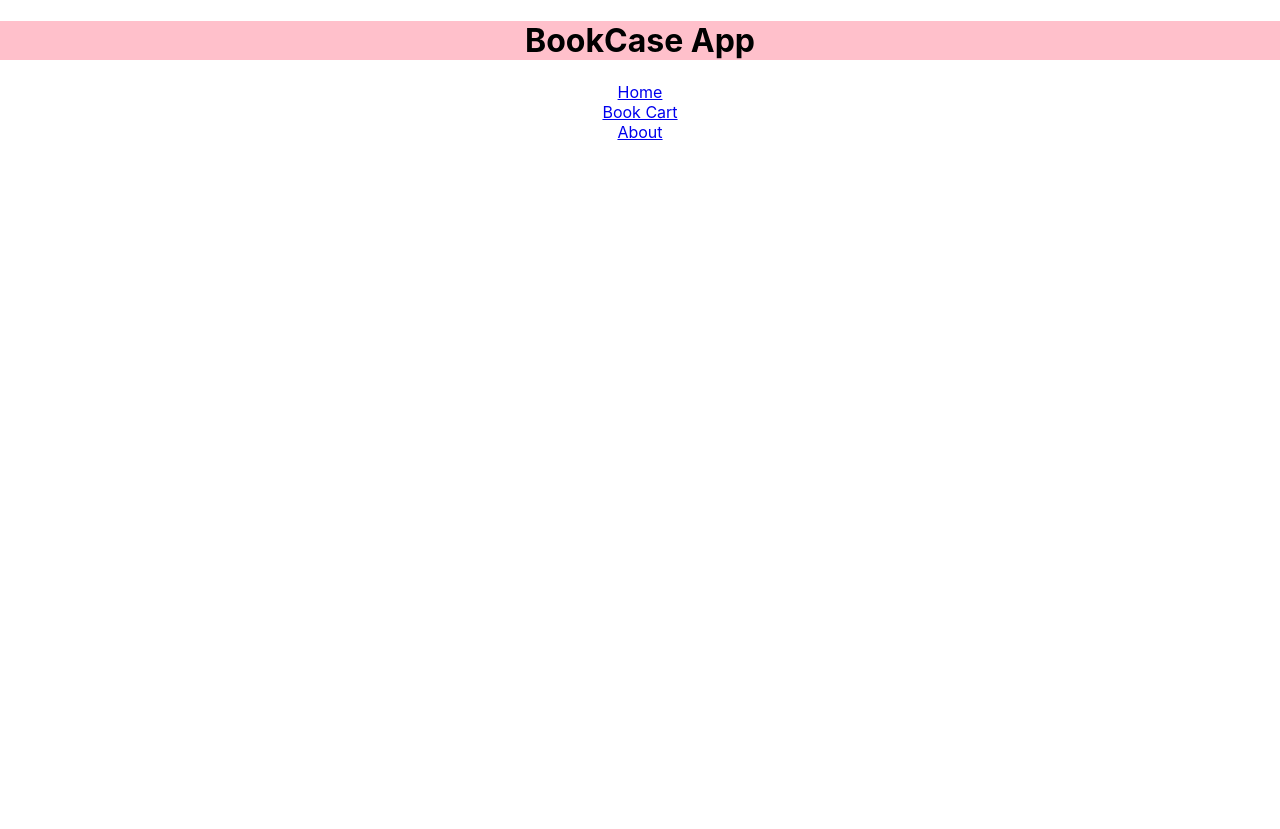
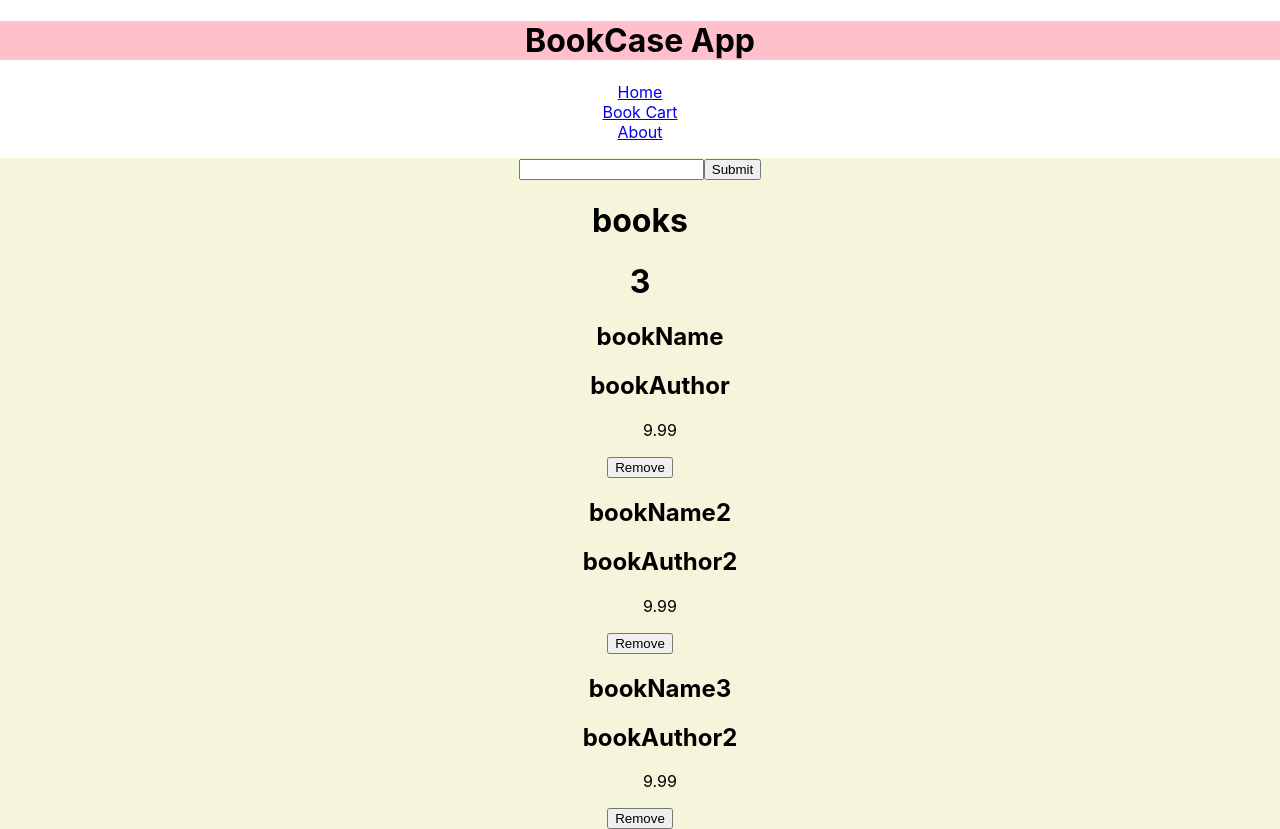
Before and after one commit to ChefSemiColon/codeverseProject, a React (Create React App) app in the folder client/my-react-app/: page / in a window 1280 px wide. Before the commit the page ends 800 px from the top, so only its background shows below. Built offline with nearby package versions, Linux system fonts and the light colour scheme; data requests are answered from the project's data file.

Commit message:
books-rendering

```diff
--- /dev/null
+++ b/client/my-react-app/db.json
@@ -0,0 +1,21 @@
+{ "books":
+    [
+    {
+        "id": 1,
+        "title": "bookName",
+        "author": "bookAuthor",
+        "price": 9.99
+    },
+    {
+        "id": 2,
+        "title": "bookName2",
+        "author": "bookAuthor2",
+        "price": 9.99
+    },
+    {
+        "id": 3,
+        "title": "bookName3",
+        "author": "bookAuthor2",
+        "price": 9.99
+    }
+]}
--- a/client/my-react-app/src/App.js
+++ b/client/my-react-app/src/App.js
@@ -1,9 +1,9 @@
 import { Routes, Route } from "react-router-dom";
-import React, { useState } from "react";
+import React, { useEffect, useState } from "react";
 import './App.css';
 import Header from "./components/Header";
 import Container from "./components/Container";
-
+import { getAllBooks } from "./services/getbooks";
 import Book from "./components/Book";
 import Bookcase from "./components/Bookcase";
 import Search from "./components/Search";
@@ -20,39 +20,57 @@ function App() {
   //   console.log(`The book was clicked:` + id);
   // }
 
+  function getFetchUsers() {
+    this.setState({
+        loading: true
+    }, () => {
+        fetch("http://localhost:3004/db.json").then(res => res.json()).then(result => this.setState({
+            loading: false,
+            users: result
+        })).catch(console.log);
+    });
 
-  async function findBooks(value) {
-    const url = `localhost8080:/home`;
+}
+  useEffect(() => {
+    async function fetchBooks() {
+      if (!books) {
+        const response = await getAllBooks();
+        setBooks(response);
 
-    const results = await fetch(url).then((res) => res.json());
-    if (!results.error) {
-      setBooks(results.items);
+      }
     }
-  }
+
+    fetchBooks();
+  }, [books]);
+
+
+
   function addBookToCart(book) {
     const newBasket = basket;
     newBasket.push(book);
     setBasket(newBasket);
     console.log({ newBasket, basket });
   }
+  console.log(books);
   return (
     <div className="App">
     <Header/>
     <Routes>
       <Route index
-          path="/Home"
+          path="/"
           element={<Container className="bookcase-Container">
             <Search
                 keyword={keyword}
                 setKeyword={setKeyword}
-                findBooks={findBooks}
+                // findBooks={findBooks}
               />
-              {/* MAP BOOKS  and add Book Component*/}
+           <Bookcase books={books}/>
           </Container>}>
           </Route>
           <Route
           path="/Bookcase"
-          element={<Bookcase />}
+          element={<Bookcase
+          books={books}/>}
         />
         <Route path="/About" element={<h1> About</h1>} />
     </Routes>
--- a/client/my-react-app/src/components/Book.js
+++ b/client/my-react-app/src/components/Book.js
@@ -1,13 +1,13 @@
 import React from "react";
 
 const Book = (props) => {
-    console.log(props);
   const {book} = props
     return (
       <div>
         <ul>
           <h2>{book.title}</h2>
-          <h3>{book.author}</h3>
+          <h2>{book.author}</h2>
+          <p>{book.price}</p>
         </ul>
         <button onClick={() => props.onClick(props.id)}> { props.isInTheBasket ? "Remove" : "Add +"}</button>
       </div>
--- a/client/my-react-app/src/components/Bookcase.js
+++ b/client/my-react-app/src/components/Bookcase.js
@@ -5,9 +5,9 @@ export default function Bookcase({ books }) {
     console.log(books)
     return (
       <div>
-        {books[0] ? (
+        {books && books.length > 0 ? (
           <div>
-            <h1>Cart</h1>
+            <h1>books</h1>
             <h1>{books.length}</h1>
             {books.map((book) => (
               <Book book={book} key={book.id} isInTheBasket={true} />
--- a/client/my-react-app/src/components/Header.js
+++ b/client/my-react-app/src/components/Header.js
@@ -7,7 +7,7 @@ export default function Header (props) {
     return <>
         <h1 style={{ backgroundColor: "pink" }}>BookCase App</h1>
         <div>
-        <Link to="/Home">Home</Link>
+        <Link to="/">Home</Link>
         </div>
         <div>
         <Link to="/Bookcase" >Book Cart</Link>
--- /dev/null
+++ b/client/my-react-app/src/services/getbooks.js
@@ -0,0 +1,10 @@
+import axios from "axios";
+
+const getAllBooks = async () => {
+  const response = await axios.get(`http://localhost:3000/books`);
+
+  return response.data || [];
+};
+
+
+export { getAllBooks };
```
